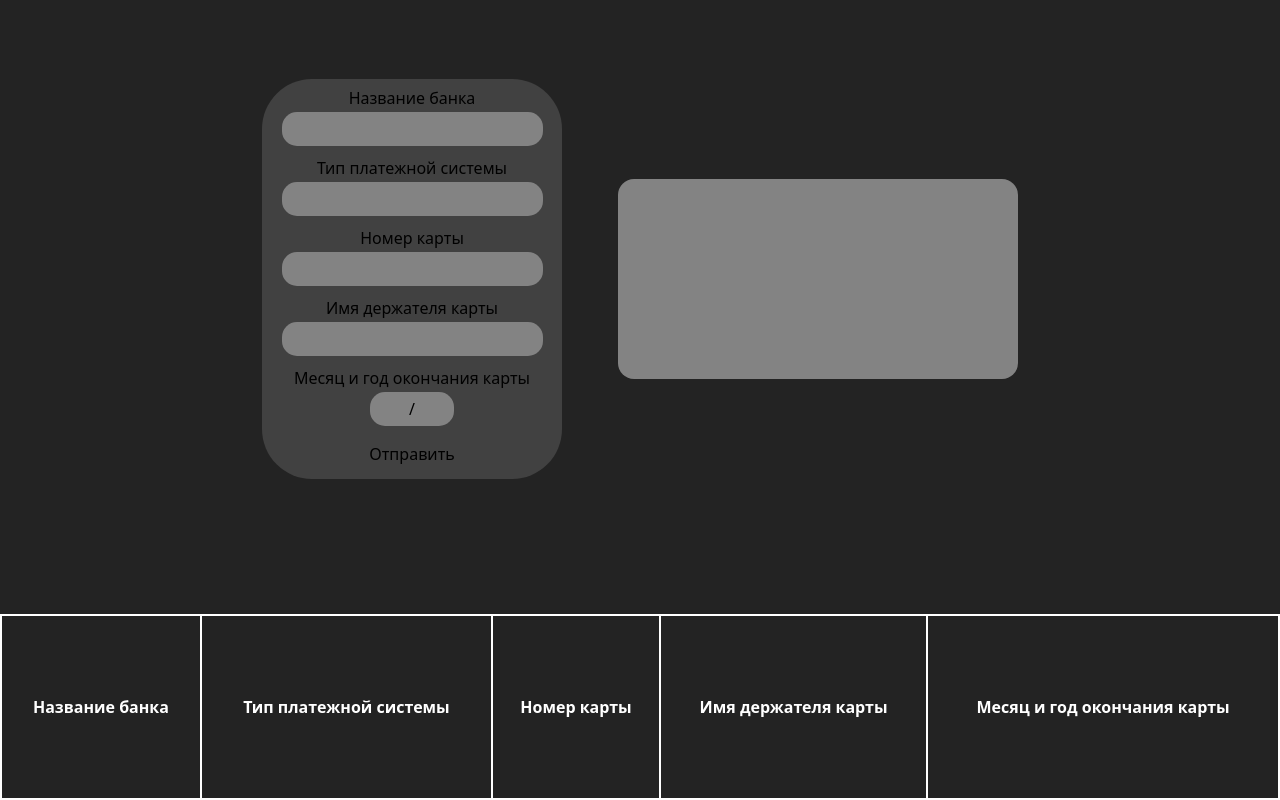
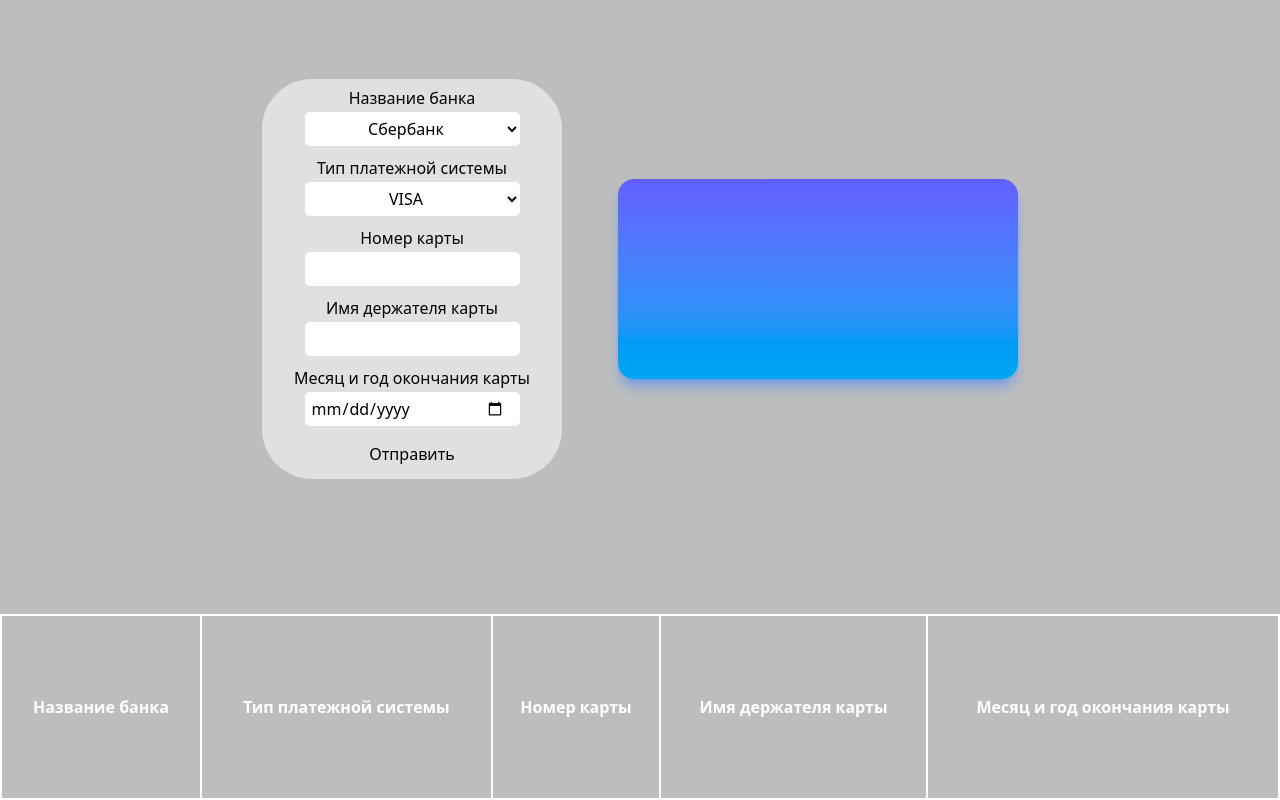
Before and after one commit to Azallio/CD-5, a website: page src/index.html in a window 1280 px wide. Drawn offline with Linux system fonts and the light colour scheme.

Commit message:
GoodEnding

```diff
--- a/src/package.json
+++ b/package.json
@@ -9,5 +9,8 @@
   "dependencies": {
     "@tailwindcss/cli": "^4.1.7",
     "tailwindcss": "^4.1.7"
+  },
+  "scripts": {
+    "dev": "npx @tailwindcss/cli -i ./src/input.css -o ./src/index.css --watch"
   }
 }
--- a/src/index.html
+++ b/src/index.html
@@ -8,45 +8,53 @@
     <title>Document</title>
 </head>
 
-<body class="h-full flex flex-wrap gap-[56px] justify-center bg-[#232323]">
+<body class="h-full flex flex-wrap gap-[56px] justify-center bg-[#bdbdbd]">
     <section class="flex items-center">
         <form id="formOfDataForCard"
-            class="w-[300px] h-[400px] bg-[#414141] rounded-[50px]  content-center justify-center flex flex-col gap-[10px]">
+            class="w-[300px] h-[400px] bg-[#e0e0e0] rounded-[50px]  content-center justify-center flex flex-col gap-[10px]">
             <div class="flex flex-col gap-[2px] items-center">
                 <label class="w-max" for="titleOfBank">Название банка</label>
-                <input class="w-max bg-[#838383] py-[5px] px-[15px] rounded-[15px]" id="titleOfBank" type="text">
+                <select class="w-53.75 text-center bg-white py-[5px] px-[15px] rounded-[5px]" id="titleOfBank">
+                    <option value="Сбербанк">Сбербанк</option>
+                    <option value="Тинькофф">Тинькофф</option>
+                    <option value="ВТБ">ВТБ</option>
+                    <option value="Альфа-Банк">Альфа-Банк</option>
+                    <option value="Газпромбанк">Газпромбанк</option>
+                    <option value="Райффайзенбанк">Райффайзенбанк</option>
+                </select>
             </div>
             <div class="flex flex-col gap-[2px] items-center">
                 <label for="typeOfPay">Тип платежной системы</label>
-                <input id="typeOfPay" class="bg-[#838383] py-[5px] px-[15px] rounded-[15px]" type="text">
+                <select id="typeOfPay" class="w-53.75 text-center bg-white py-[5px] px-[15px] rounded-[5px]">
+                    <option value="VISA">VISA</option>
+                    <option value="МИР">МИР</option>
+                    <option value="Mastercard">Mastercard</option>
+                    <option value="WebMoney">WebMoney</option>
+                </select>
             </div>
             <div class="flex flex-col gap-[2px] items-center">
                 <label class="w-max" for="cardNumber">Номер карты</label>
-                <input class="w-max bg-[#838383] py-[5px] px-[15px] rounded-[15px]" id="cardNumber" type="text"
+                <input class="w-53.75 bg-white text-center py-[5px] px-[15px] rounded-[5px] noneDesineInput" id="cardNumber" pattern="/^[0-9]+$/" type="text"
                     maxlength="16">
             </div>
             <div class="flex flex-col gap-[2px] items-center">
                 <label class="w-max" for="ownerName">Имя держателя карты</label>
-                <input class="w-max bg-[#838383] py-[5px] px-[15px] rounded-[15px]" id="ownerName" type="text">
+                <input class="w-53.75 bg-white text-center py-[5px] px-[15px] rounded-[5px]" id="ownerName" type="text">
             </div>
             <div class="flex flex-col gap-[2px] items-center">
                 <label class="w-max" for="endDataOfCard_1 endDataOfCard_2">Месяц и год окончания карты</label>
-                <div id="endDataOfCard" class="bg-[#838383] rounded-[15px] p-[5px]">
-                    <input id="endDataOfCard_1" class="w-[30px] pl-[6px]" type="text" maxlength="2">
-                    /
-                    <input id="endDataOfCard_2" class="w-[30px] pl-[6px]" type="text" maxlength="2">
-                </div>
+                <input id="endDataOfCard" class="w-53.75 pl-[6px] bg-white text-center py-[5px] px-[15px] rounded-[5px]" type="date">
             </div>
             <button type="button" onclick="savedCardInfoInTable()" class="h-[36px] shrink-0">Отправить</button>
         </form>
     </section>
     <section class="flex items-center">
         <article id="Card"
-            class="w-[400px] h-[200px] flex flex-col flex-wrap justify-between bg-[#838383] rounded-[16px]">
-            <span class="w-full h-[34px] pl-[30px] text-[24px] py-[10px]"></span>
-            <span class="w-full h-[34px] text-center text-[24px]"></span>
-            <div class="flex shrink-0 justify-around py-[10px] text-[24px]">
-                <span class=""></span>
+            class="w-[400px] h-[200px] flex flex-col flex-wrap justify-between rounded-[16px] shadow-lg shadow-blue-500/50 bg-linear-to-t from-sky-500 to-indigo-500">
+            <span class="w-full h-[34px] pl-[20px] text-[24px] text-white py-[10px]"></span>
+            <span class="w-full h-[34px] text-center text-[24px] text-white"></span>
+            <div class="flex shrink-0 justify-around py-[10px] text-[24px] text-white">
+                <span></span>
                 <span></span>
                 <span></span>
             </div>
--- a/src/index.js
+++ b/src/index.js
@@ -2,8 +2,7 @@ const titleOfBank = document.querySelector("#titleOfBank")
 const typeOfPay = document.querySelector("#typeOfPay")
 const cardNumber = document.querySelector("#cardNumber")
 const ownerName = document.querySelector("#ownerName")
-const endDataOfCard_1 = document.querySelector("#endDataOfCard_1")
-const endDataOfCard_2 = document.querySelector("#endDataOfCard_2")
+const endDataOfCard = document.querySelector("#endDataOfCard")
 const Card = document.querySelector("#Card")
 
 
@@ -14,7 +13,7 @@ const updateCardPreview = () => {
     spans[1].innerHTML = cardNumber.value
     let spansInDiv = spans[2].children
     spansInDiv[0].innerHTML = ownerName.value
-    spansInDiv[1].innerHTML = `${endDataOfCard_1.value}/${endDataOfCard_2.value}`
+    spansInDiv[1].innerHTML = endDataOfCard.value
     spansInDiv[2].innerHTML = typeOfPay.value
 }
 
@@ -33,14 +32,13 @@ const savedCardInfoInTable = () => {
         createCell(typeOfPay.value),
         createCell(cardNumber.value),
         createCell(ownerName.value),
-        createCell(`${endDataOfCard_1.value}/${endDataOfCard_2.value}`)
+        createCell(endDataOfCard.value)
     )
     table.append(tr)
 }
 
 titleOfBank.addEventListener('input', updateCardPreview)
-typeOfPay.addEventListener('input', updateCardPreview)
+typeOfPay.addEventListener('change', updateCardPreview)
 cardNumber.addEventListener('input', updateCardPreview)
 ownerName.addEventListener('input', updateCardPreview)
-endDataOfCard_1.addEventListener('input', updateCardPreview)
-endDataOfCard_2.addEventListener('input', updateCardPreview)
+endDataOfCard.addEventListener('change', updateCardPreview)
```
Also changed, not shown: src/index.css, 2 other files.
